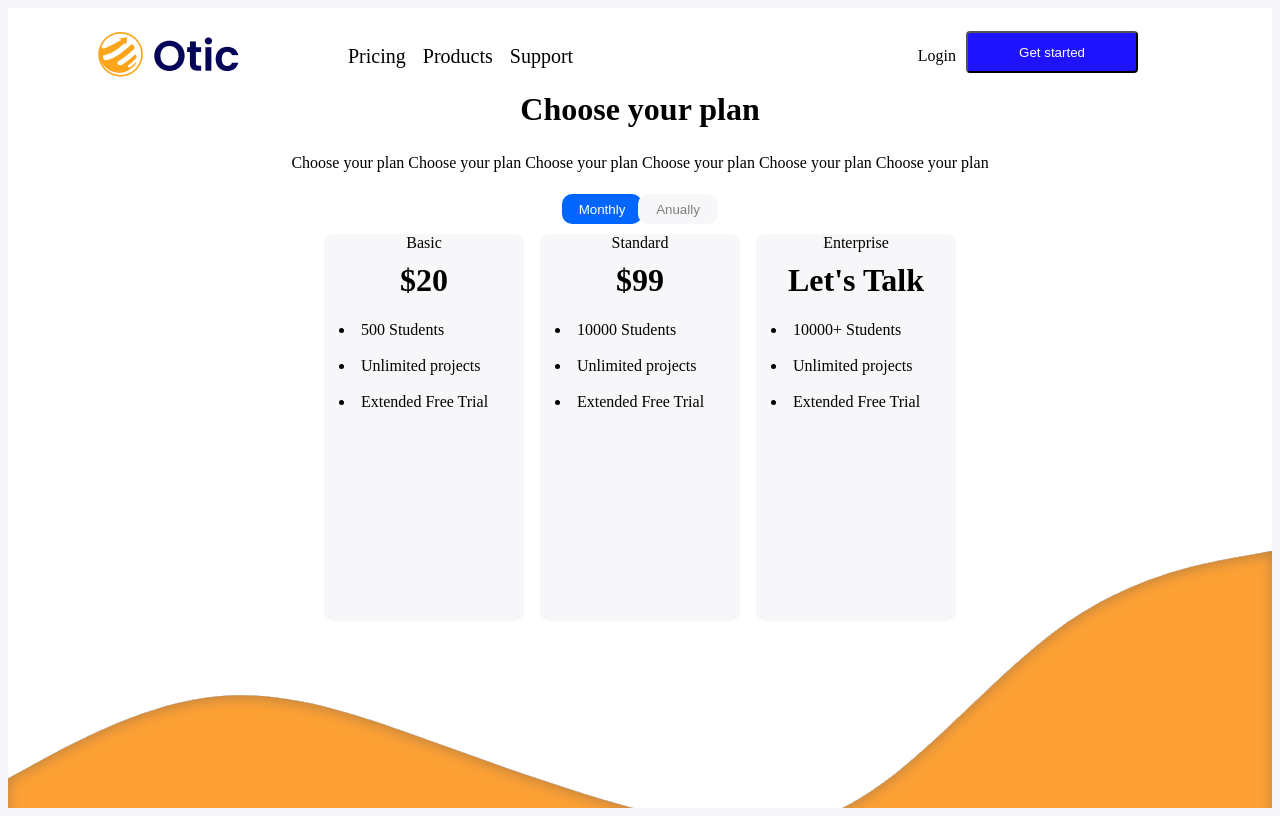
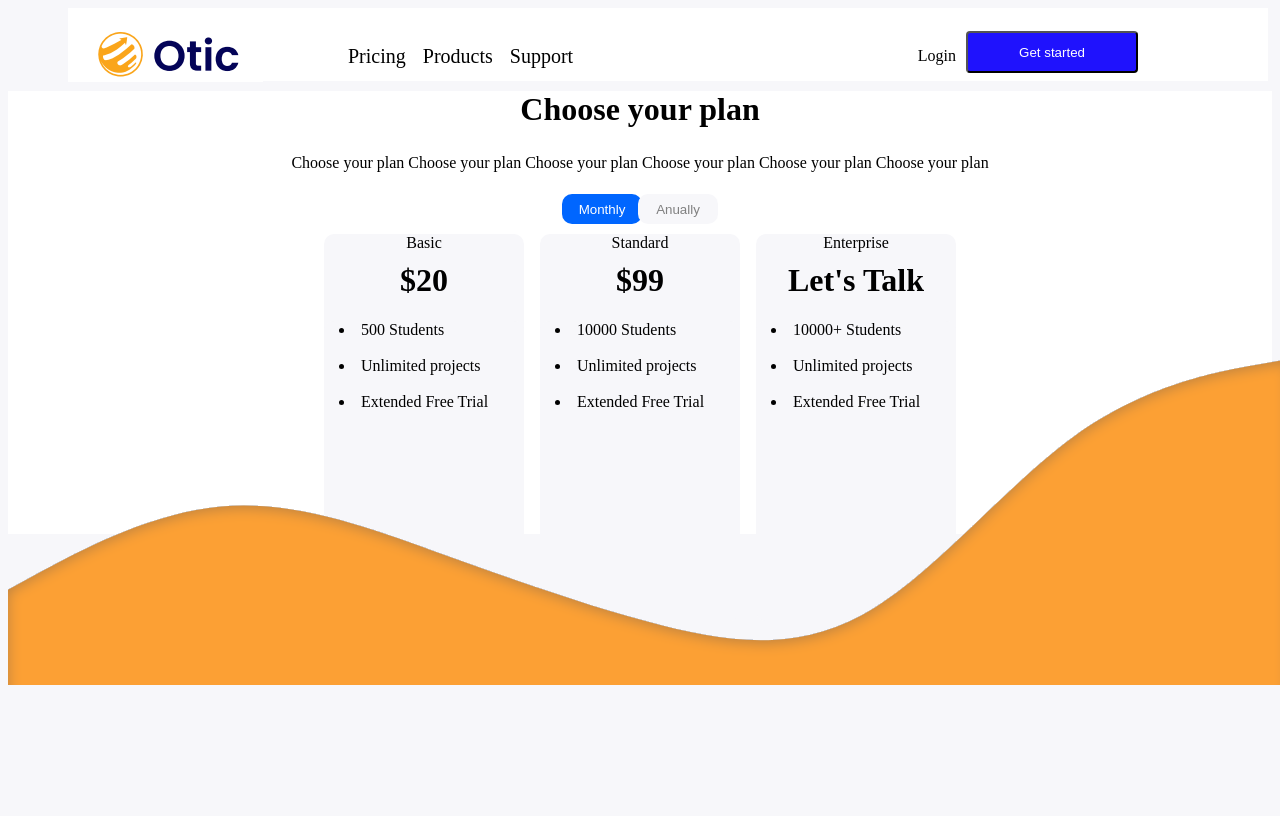
Before and after one commit to otic-ai/EDUCATIONSUITE-FRONTEND, a React (Create React App) app: page /billing in a window 1280 px wide. Built offline with nearby package versions, Linux system fonts and the light colour scheme.

Commit message:
frontend

```diff
--- a/src/components/Billing.js
+++ b/src/components/Billing.js
@@ -58,7 +58,23 @@ function Billing() {
                 </div>
             </div>
         </div>
-
+    <svg className='trial' xmlns="http://www.w3.org/2000/svg" width="auto" height="391" viewBox="0 0 1920 391" fill="none">
+<g filter="url(#filter0_i_251_3232)">
+<path fill-rule="evenodd" clip-rule="evenodd" d="M0 346L52.8 317.167C107.2 288.333 212.8 230.667 320 221.056C427.2 211.444 532.8 249.889 640 288.333C747.2 326.778 852.8 365.222 960 394.056C1067.2 422.889 1172.8 442.111 1280 384.444C1387.2 326.778 1492.8 192.222 1600 115.333C1707.2 38.4444 1812.8 19.2222 1867.2 9.61111L1920 0V519H1867.2C1812.8 519 1707.2 519 1600 519C1492.8 519 1387.2 519 1280 519C1172.8 519 1067.2 519 960 519C852.8 519 747.2 519 640 519C532.8 519 427.2 519 320 519C212.8 519 107.2 519 52.8 519H0V346Z" fill="#FCA034"/>
+</g>
+<defs>
+<filter id="filter0_i_251_3232" x="0" y="0" width="1920" height="524" filterUnits="userSpaceOnUse" color-interpolation-filters="sRGB">
+<feFlood flood-opacity="0" result="BackgroundImageFix"/>
+<feBlend mode="normal" in="SourceGraphic" in2="BackgroundImageFix" result="shape"/>
+<feColorMatrix in="SourceAlpha" type="matrix" values="0 0 0 0 0 0 0 0 0 0 0 0 0 0 0 0 0 0 127 0" result="hardAlpha"/>
+<feOffset dy="5"/>
+<feGaussianBlur stdDeviation="10"/>
+<feComposite in2="hardAlpha" operator="arithmetic" k2="-1" k3="1"/>
+<feColorMatrix type="matrix" values="0 0 0 0 0 0 0 0 0 0.156667 0 0 0 0 0.391667 0 0 0 0.25 0"/>
+<feBlend mode="normal" in2="shape" result="effect1_innerShadow_251_3232"/>
+</filter>
+</defs>
+</svg>
 </div>
     </div>
   )
--- a/src/index.css
+++ b/src/index.css
@@ -102,19 +102,7 @@ margin-left: 80px;
 
 
 /*billing*/
-.billing{
-    /* Set a minimum height to make sure the background is visible even if there is less content. */
-    min-height: 100vh;
-    /* Set a background color in case the SVG has transparent parts. */
-    background: white;
-    /* Position the background at the bottom and stretch it to cover the whole width. */
-    background-position: bottom;
-    background-repeat: no-repeat;
-    background-size: 100% auto;
-    /* Link to the SVG file using the relative path. */
-    background-image: url("components/vector.svg");
 
-}
 .billing .header{
   background: white;
   margin-left: 60px;
@@ -153,7 +141,8 @@ color: white;
 
 .billing .vector{
   background: white;
-  mix-blend-mode:multiply;
+  margin: auto;
+  padding: auto;
 }
 
 .billing .vector .trial{
```
